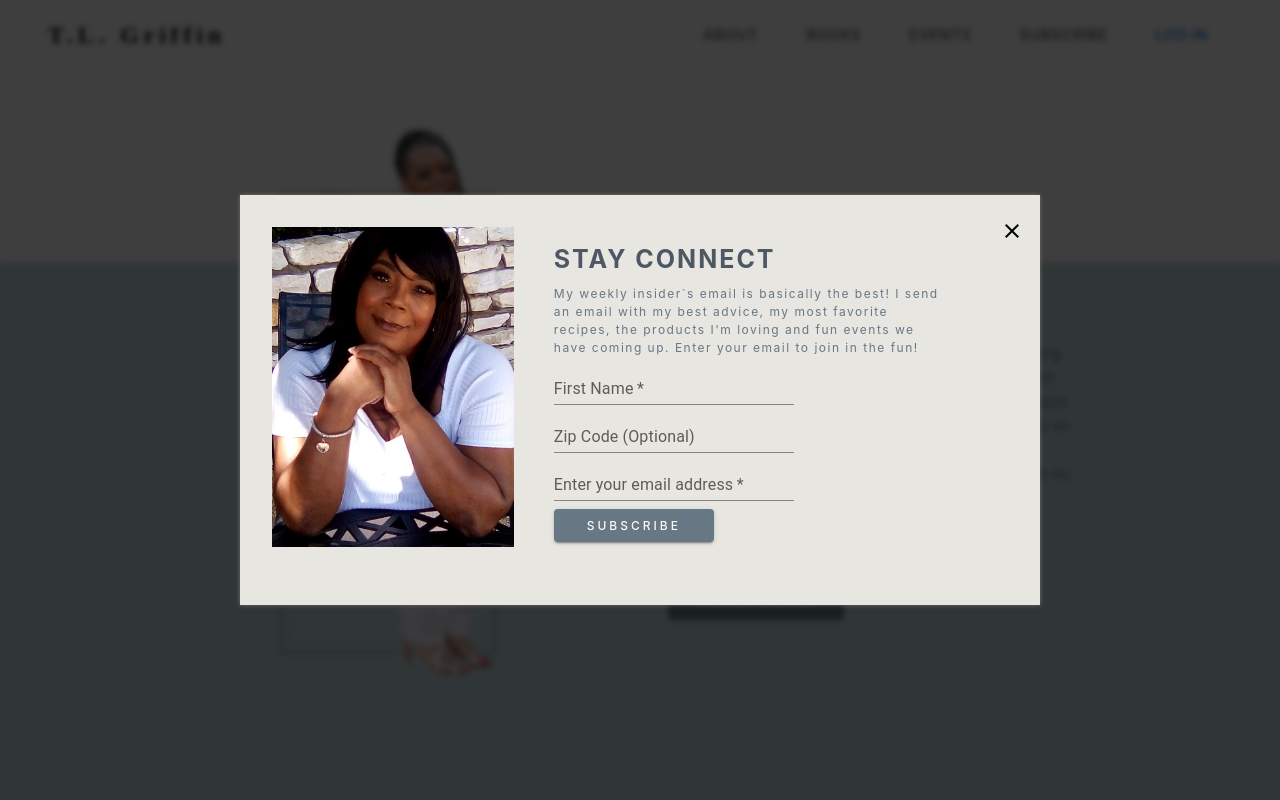
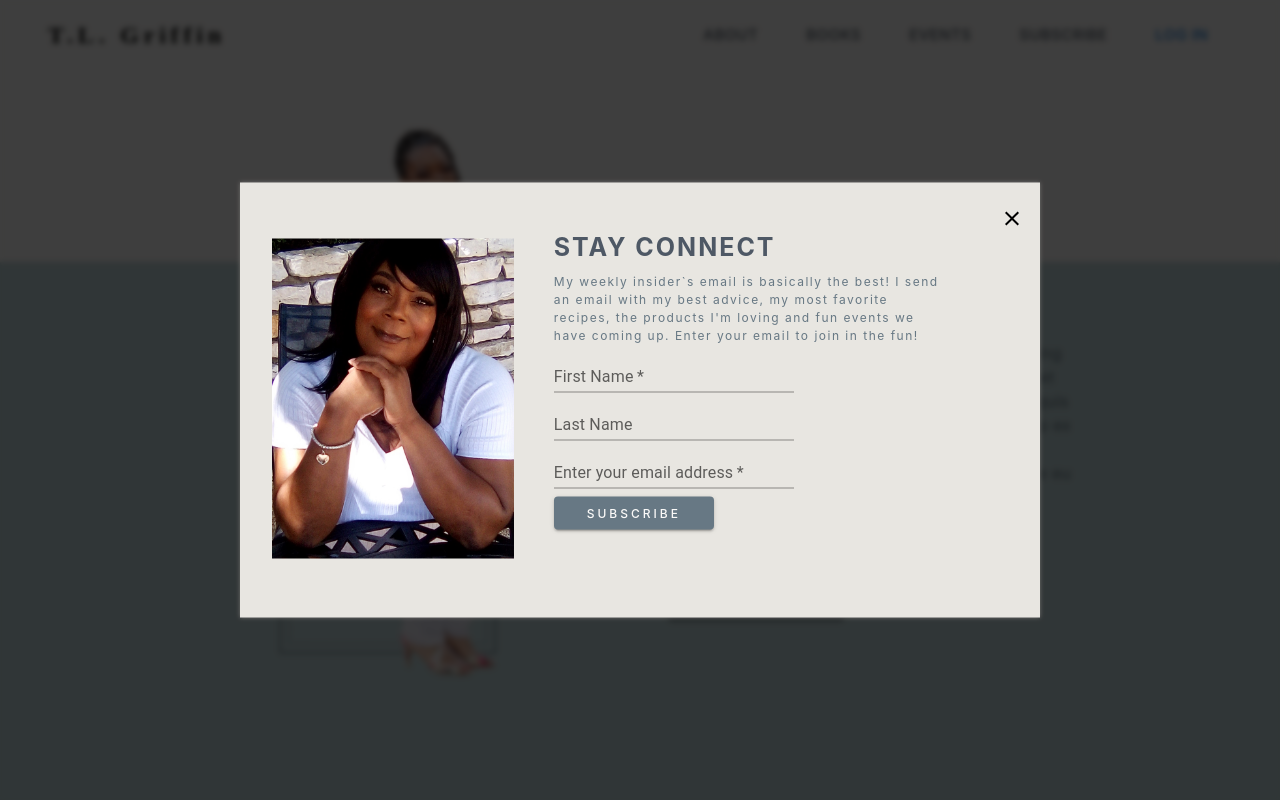
Before and after one commit to ChrisS561/TLGriffinBooks, a React (Create React App) app in the folder tisha-wesbite/: page / in a window 1280 px wide. Both pictures are taken after a click on the button "SUBSCRIBE". Shown: the top 800 px of the page. Built offline with nearby package versions, Linux system fonts and the light colour scheme.

Commit message:
Updated the form to have a lastname for the users

```diff
--- a/tisha-wesbite/src/Components/ImageDisplay/SubscribeButtonImage.js
+++ b/tisha-wesbite/src/Components/ImageDisplay/SubscribeButtonImage.js
@@ -14,7 +14,7 @@ export default function SubscribeButtonImage() {
 						sm: '20rem',
 					},
                     ml:4,
-                    mt:4
+                    mt:7
 				}}
 			>
 				<img
--- a/tisha-wesbite/src/Components/SubmitButtonDisplay/SubmitButtonFormControl.js
+++ b/tisha-wesbite/src/Components/SubmitButtonDisplay/SubmitButtonFormControl.js
@@ -4,7 +4,7 @@ import React, { useState } from 'react';
 export default function SubmitButtonFormControl() {
 	const [inputForm, setInputForm] = useState({
 		firstname: '',
-		zipcode: '',
+		lastname: '',
 		email: '',
 	});
 	const [error, setError] = useState(false);
@@ -41,14 +41,18 @@ export default function SubmitButtonFormControl() {
 					}
 				/>
 				<TextField
-					id="zipcode"
-					type="number"
-					label="Zip Code (Optional)"
+					id="lastname"
+					type="text"
+					label="Last Name"
 					variant="standard"
-					name="zipcode"
+					name="lastname"
 					onChange={handleInput}
-					value={inputForm.zipcode}
+					value={inputForm.lastname}
 					sx={{ width: '100vw', maxWidth: '15rem' }}
+					error={error && !inputForm.lastname}
+					helperText={
+						error && !inputForm.lastname ? 'This field is required' : ''
+					}
 				/>
 				<TextField
 					required
--- a/tisha-wesbite/src/Components/SubmitButtonDisplay/SubmitButtonModal.js
+++ b/tisha-wesbite/src/Components/SubmitButtonDisplay/SubmitButtonModal.js
@@ -33,7 +33,7 @@ export default function SubscribeButtonModal(props) {
 							maxWidth: { sm: 700, md: 800 },
 							height: '100vh',
 							width: '100vw',
-							maxHeight: { sm: 430, md: 410 },
+							maxHeight: { sm: 440, md: 435 },
 							position: 'absolute',
 							top: '50%',
 							left: '50%',
@@ -107,7 +107,7 @@ export default function SubscribeButtonModal(props) {
 							maxWidth: { xs: 400, sm: 700, md: 800 },
 							height: '100vh',
 							width: '100vw',
-							maxHeight: 435,
+							maxHeight: 450,
 							position: 'absolute',
 							top: '50%',
 							left: '50%',
```
